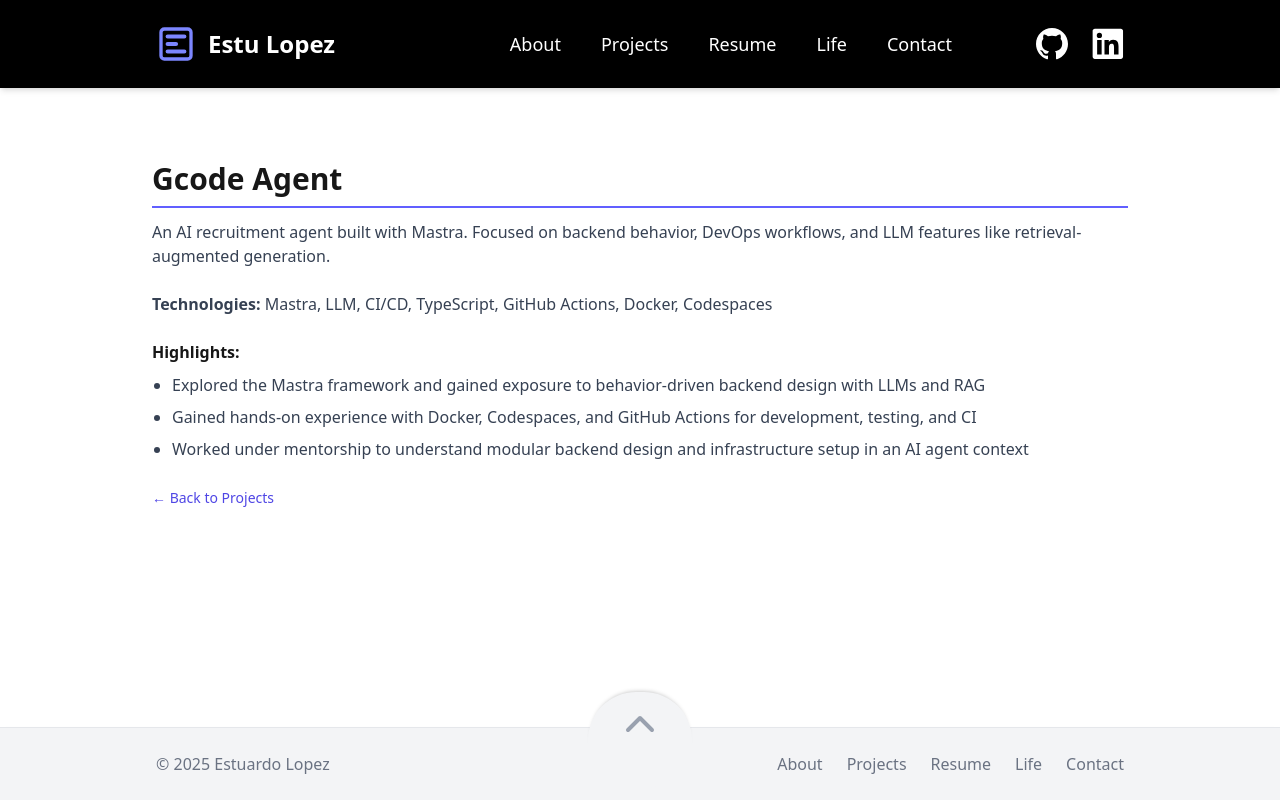
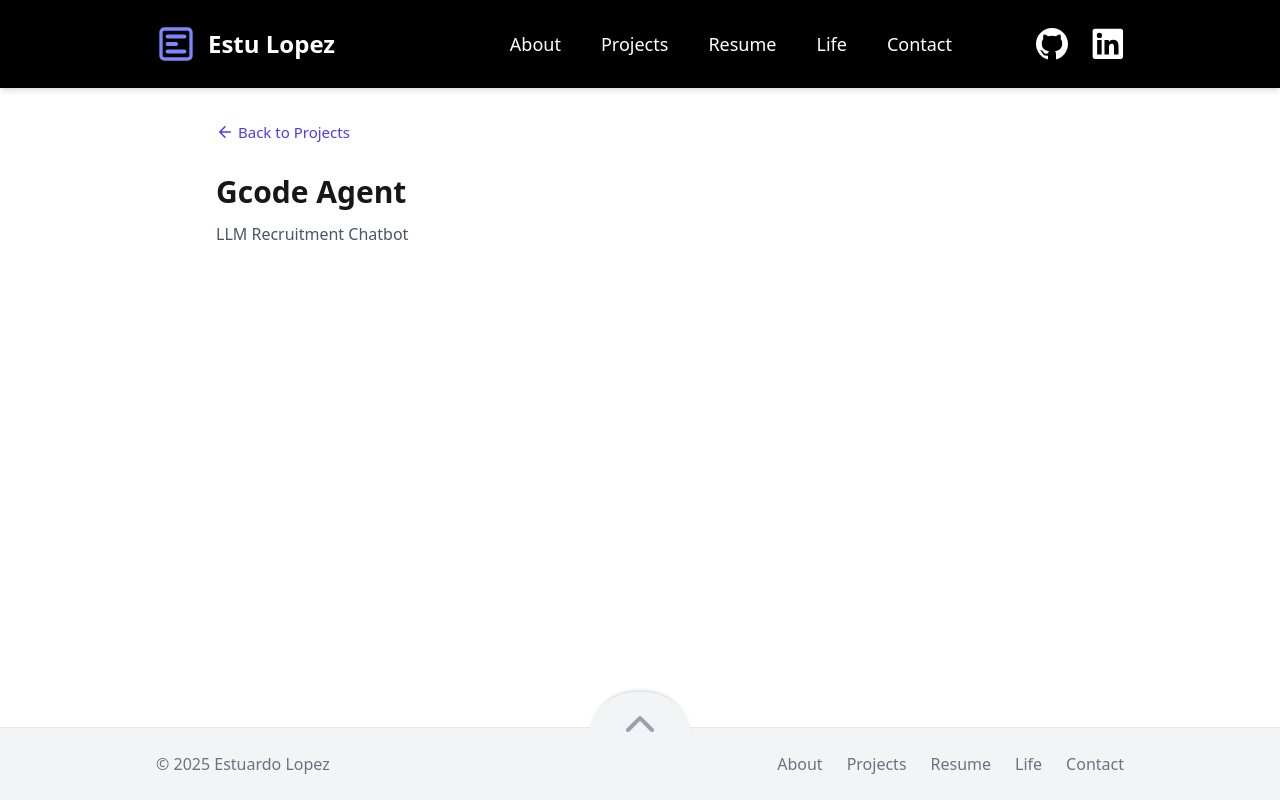
Before and after one commit to estulpz202/personal-website, a Next.js app: page /projects/gcode-agent in a window 1280 px wide. Built offline with nearby package versions, Linux system fonts and the light colour scheme.

Commit message:
Put in initial project detail page. Also add left-arrow to icons and fix documentation in ProjFilter.

```diff
--- a/src/app/projects/[slug]/page.tsx
+++ b/src/app/projects/[slug]/page.tsx
@@ -1,80 +1,74 @@
-import { notFound } from 'next/navigation';
+import { redirect } from 'next/navigation';
+import Link from 'next/link';
 import { projects } from '@/components/projects/projectsData';
-import Container from '@/components/common/Container';
-import SectionHeader from '@/components/common/SectionHeader';
-import Link from 'next/link';
-
-type ProjectPageProps = {
-  params: Promise<{ slug: string }>;
-};
+import Icon from '@/components/ui/Icon';
+import { Metadata } from 'next';
 
 /**
- * ProjectPage - Individual project detail page
- *
- * Renders a detailed page for a specific project based on the URL slug
- * Returns 404 if the project is not found
+ * Props for the ProjectDetailParams component
  */
-export default async function ProjectPage({ params }: ProjectPageProps) {
-  // Extract and find the project data based on the URL slug
+interface ProjectDetailParams {
+  params: Promise<{
+    slug: string;
+  }>;
+}
+
+/**
+ * Generate metadata for the project detail page
+ */
+export async function generateMetadata({ params }: ProjectDetailParams): Promise<Metadata> {
   const { slug } = await params;
   const project = projects.find((p) => p.slug === slug);
 
-  // Return 404 if no matching project is found
+  // Redirect to non-existent path if project not found
   if (!project) {
-    notFound();
+    redirect('/project-not-found');
+  }
+
+  return {
+    title: `${project.title}`,
+  };
+}
+
+/**
+ * Generate static paths for all projects
+ */
+export function generateStaticParams() {
+  return projects.map((project) => ({
+    slug: project.slug,
+  }));
+}
+
+/**
+ * ProjectDetailPage - Displays detailed information about a specific project
+ */
+export default async function ProjectDetailPage({ params }: ProjectDetailParams) {
+  const { slug } = await params;
+  const project = projects.find((p) => p.slug === slug);
+
+  if (!project) {
+    redirect('/project-not-found');
   }
 
   return (
-    <main>
-      <Container>
-        <section className="py-12 fade-in-up">
-          {/* Project title as page header */}
-          <SectionHeader title={project.title} />
+    <main className="max-w-4xl mx-auto px-4 sm:px-6 py-8">
+      {/* Back to projects link */}
+      <div className="mb-6">
+        <Link
+          href="/projects"
+          className="inline-flex items-center text-[15px] text-indigo-600 hover:text-indigo-700 group"
+        >
+          <Icon
+            name="arrow-left"
+            className="w-4.5 h-4.5 mr-1 group-hover:-translate-x-1 transition-transform"
+          />
+          Back to Projects
+        </Link>
+      </div>
 
-          {/* Project description */}
-          <p className="text-base text-gray-700 mb-6">{project.description}</p>
-
-          {/* Technologies used */}
-          <div className="text-base text-gray-700 mb-6">
-            <strong>Technologies:</strong> {project.tech.join(', ')}
-          </div>
-
-          {/* Key project highlights as a bulleted list */}
-          {project.highlights && project.highlights.length > 0 && (
-            <div className="mb-6">
-              <strong className="block mb-2">Highlights:</strong>
-              <ul className="list-disc pl-5 text-base text-gray-700">
-                {project.highlights.map((highlight, index) => (
-                  <li key={index} className="mb-2">
-                    {highlight}
-                  </li>
-                ))}
-              </ul>
-            </div>
-          )}
-
-          {/* External links to repositories, demos, etc. */}
-          {project.links && project.links.length > 0 && (
-            <div className="mb-6">
-              <strong className="block mb-2">Links:</strong>
-              <ul className="list-disc pl-5 text-base text-gray-700">
-                {project.links.map((link) => (
-                  <li key={link.url}>
-                    <a href={link.url} target="_blank" rel="noopener noreferrer" className="link">
-                      {link.label}
-                    </a>
-                  </li>
-                ))}
-              </ul>
-            </div>
-          )}
-
-          {/* Navigation back to the main projects page */}
-          <Link href="/projects" className="link text-sm">
-            ← Back to Projects
-          </Link>
-        </section>
-      </Container>
+      {/* Basic project information placeholder */}
+      <h1 className="text-3xl font-bold mb-4">{project.title}</h1>
+      <p className="text-gray-600">{project.subtitle}</p>
     </main>
   );
 }
--- a/src/components/projects/ProjectFilter.tsx
+++ b/src/components/projects/ProjectFilter.tsx
@@ -1,5 +1,8 @@
 import { getProjectCategories, ProjectCategory } from './projectsData';
 
+/**
+ * Props for the ProjectFilter component
+ */
 interface ProjectFilterProps {
   onFilterChange: (category: ProjectCategory | null) => void;
   activeFilter: ProjectCategory | null;
--- a/src/components/ui/Icon.tsx
+++ b/src/components/ui/Icon.tsx
@@ -9,6 +9,7 @@ export type IconName =
   | 'e-logo'
   | 'arrow-up'
   | 'arrow-right'
+  | 'arrow-left'
   | 'flip-right'
   | 'flip-left'
   | 'external-link'
@@ -105,6 +106,13 @@ export default function Icon({ name, className = 'w-6 h-6' }: IconProps) {
         </svg>
       );
 
+    case 'arrow-left':
+      return (
+        <svg {...standardProps} aria-label="Arrow Left">
+          <path d="M19 12H5M12 19l-7-7 7-7" />
+        </svg>
+      );
+
     case 'flip-right':
       return (
         <svg {...standardProps} strokeWidth="1.5">
```
